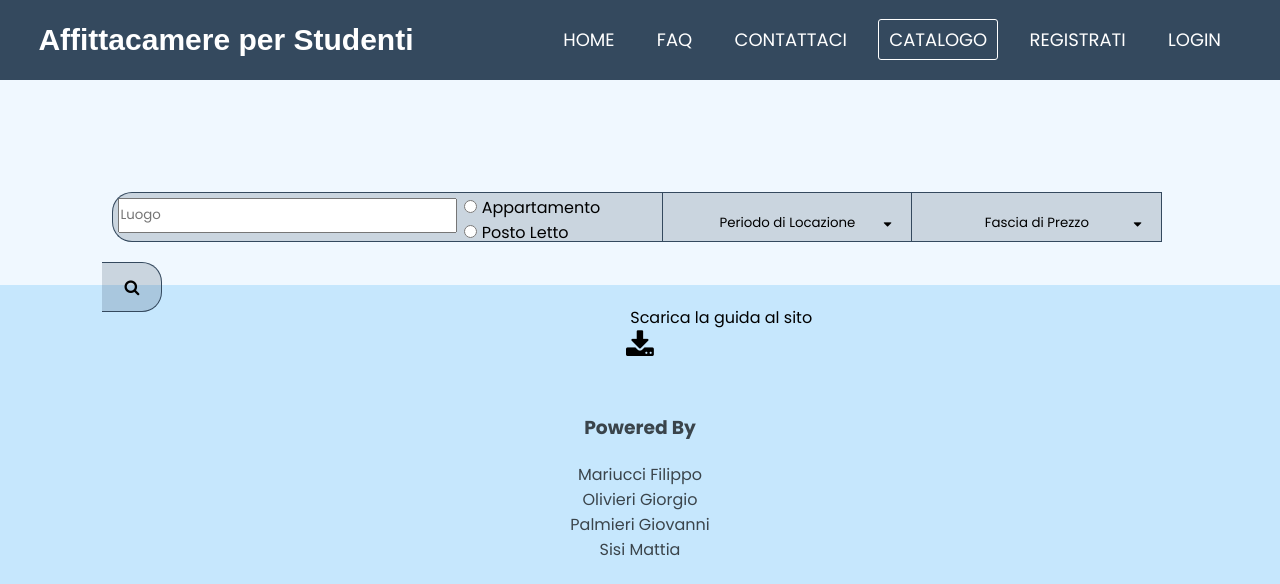
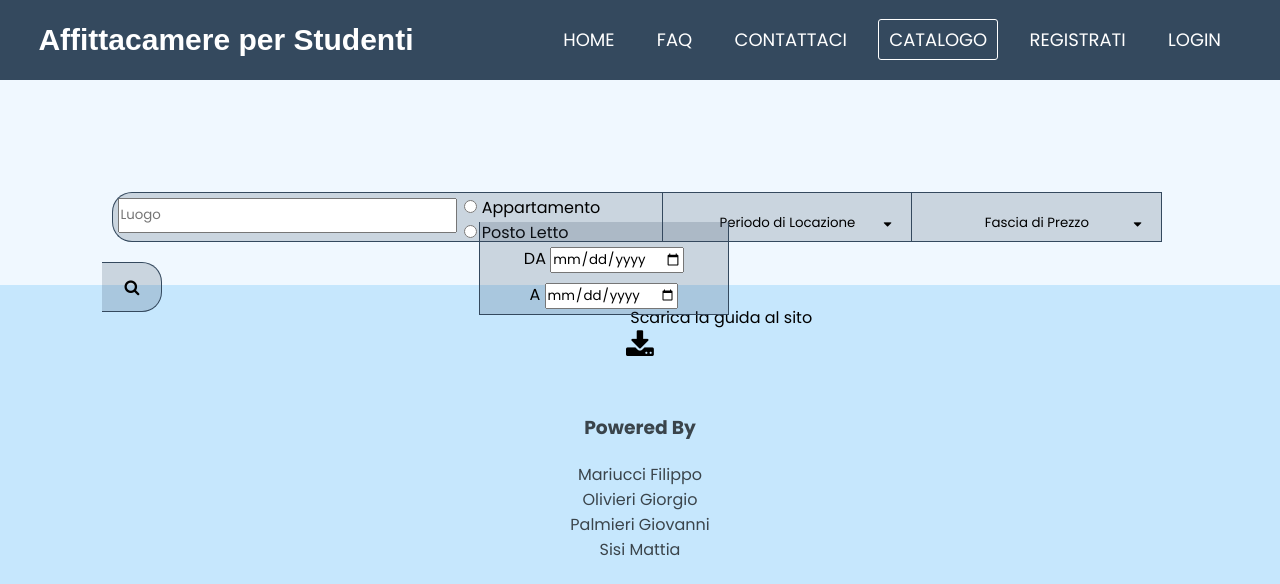
Before and after one commit to FilippoMariucci/TEC-WEB, a PHP site: page /project/Livello_1/catalogo_no_log.php in a window 1280 px wide. Shown: the top 584 px of the page. Run offline with PHP 8.4, Linux system fonts and the light colour scheme; data that the repository does not hold is empty.

Commit message:
viva la fica

```diff
--- a/css/Livello_1_style/catalogo_no_log_style.css
+++ b/css/Livello_1_style/catalogo_no_log_style.css
@@ -70,10 +70,10 @@
   width: 250px;
   position: absolute;
   padding: 15px;
-  margin-top: 3.6%;
-  margin-left: 34.01%;
+  margin-top: 3.1%;
+  margin-left: 29.4%;
   text-align: center;
-  display: none;
+  /*display: none;*/
 }
 .tendina input{
   margin-top: 10px;
@@ -102,8 +102,8 @@
   width: 250px;
   position: absolute;
   padding: 15px;
-  margin-top: 3.6%;
-  margin-left: 49.2%;
+  margin-top: 3.1%;
+  margin-left: 42.5%;
   text-align: center;
   display: none;
 }
```
